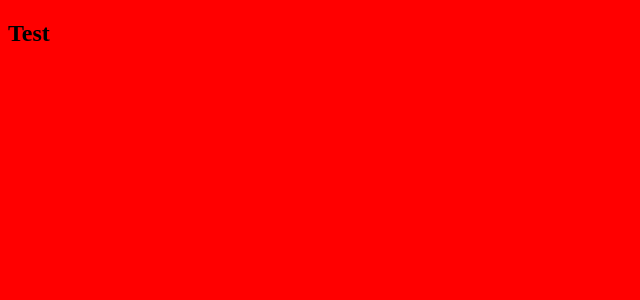
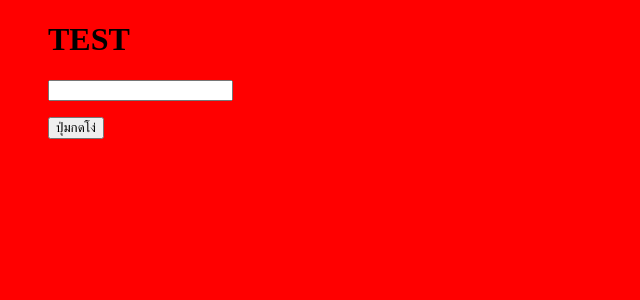
Before and after one commit to kItsxdx/travel_tour, a React (Create React App) app: page / in a window 1280 px wide. Shown: the top 300 px of the page, without its empty margins (0-640 px from the left). Built offline with nearby package versions, Linux system fonts and the light colour scheme.

Commit message:
test_inputbox,button

```diff
--- a/src/App.js
+++ b/src/App.js
@@ -1,10 +1,16 @@
 import React from 'react'
-import './app.css'
+import './App.css';
 
-const App = () => {
-  return (
-  <h2>Test</h2>
-  )
+function App(){
+  const WhatInput = (<input type="text"/>);
+  const Wherebutton = (<button>ปุ่มกดโง่</button>);
+  return(
+    <dir classname = "App">
+      <h1>TEST</h1>
+      <p>{WhatInput}</p>
+      <p>{Wherebutton}</p>
+    </dir>
+  );
 }
 
 export default App
```
